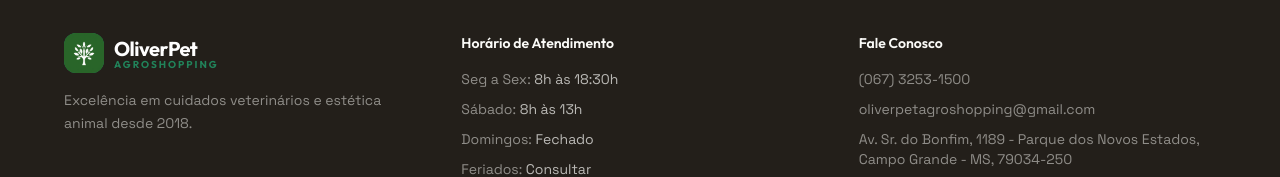
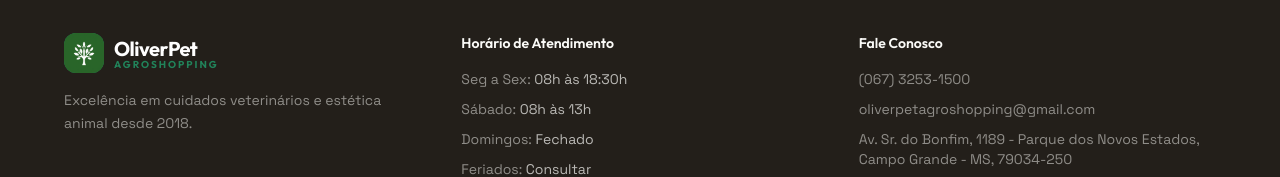
Before and after one commit to Alisson-Dev8/oliver-pet, a Next.js app: page / in a window 1280 px wide. Shown: the part 3745-3922 px from the top of the page. Built offline with nearby package versions, Linux system fonts and the light colour scheme.

Commit message:
Atualiza horario e favicon

```diff
--- a/app/layout.tsx
+++ b/app/layout.tsx
@@ -14,6 +14,10 @@ export const metadata: Metadata = {
     "OliverPet Agroshopping",
     "cuidados pet",
   ],
+  icons: {
+    icon: "/favicon.png",
+    apple: "/favicon.png",
+  },
 };
 
 export default function RootLayout({
--- a/components/Footer.tsx
+++ b/components/Footer.tsx
@@ -36,8 +36,8 @@ export default function Footer() {
           <div>
             <h4 className="font-semibold text-background text-sm mb-4">Horário de Atendimento</h4>
             <ul className="space-y-2.5 text-sm text-background/50">
-              <li>Seg a Sex: <span className="text-background/70">8h às 18:30h</span></li>
-              <li>Sábado: <span className="text-background/70">8h às 13h</span></li>
+              <li>Seg a Sex: <span className="text-background/70">08h às 18:30h</span></li>
+              <li>Sábado: <span className="text-background/70">08h às 13h</span></li>
               <li>Domingos: <span className="text-background/70">Fechado</span></li>
               <li>Feriados: <span className="text-background/70">Consultar</span></li>
             </ul>
```
Also changed, not shown: public/favicon.png (added).
